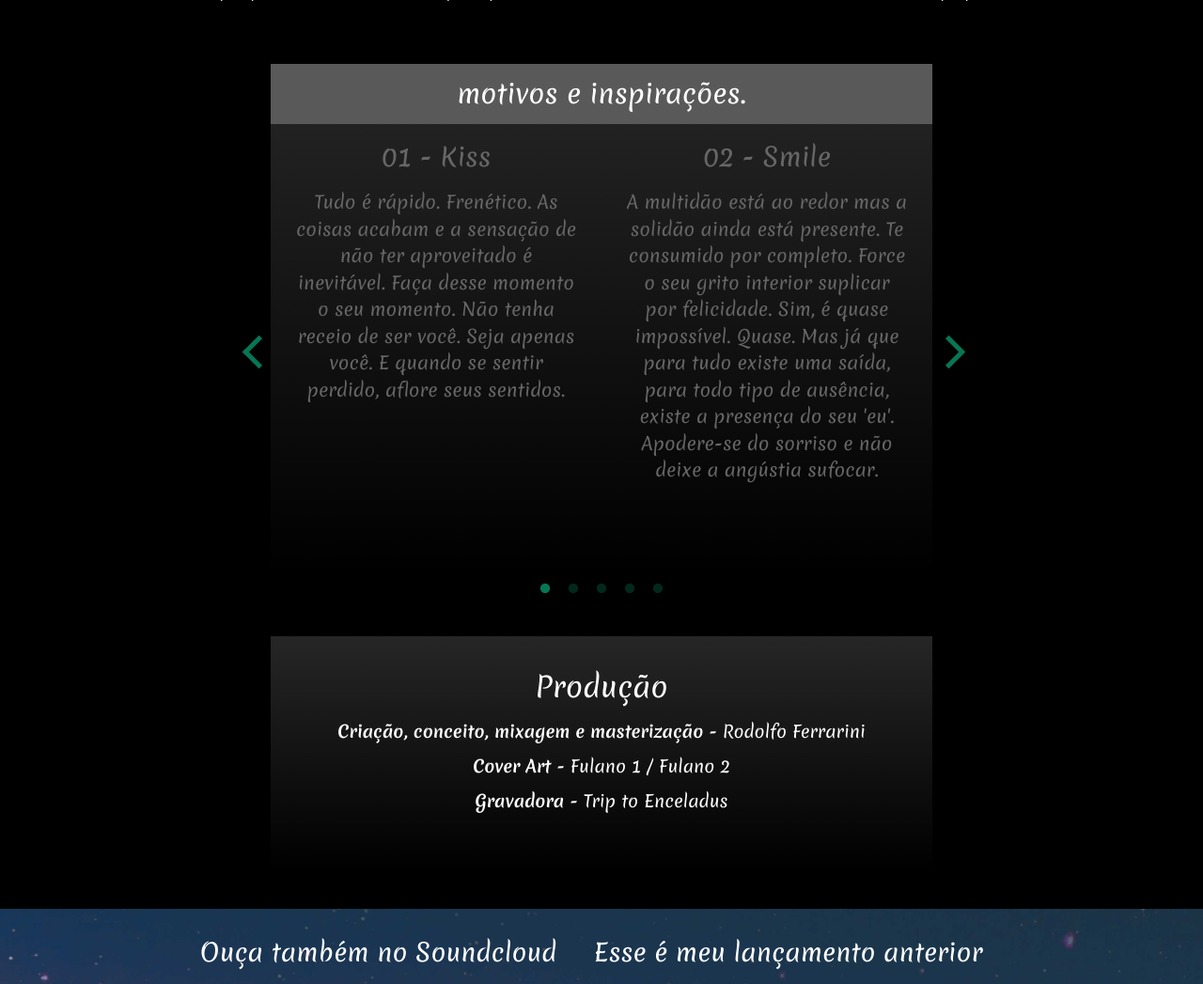
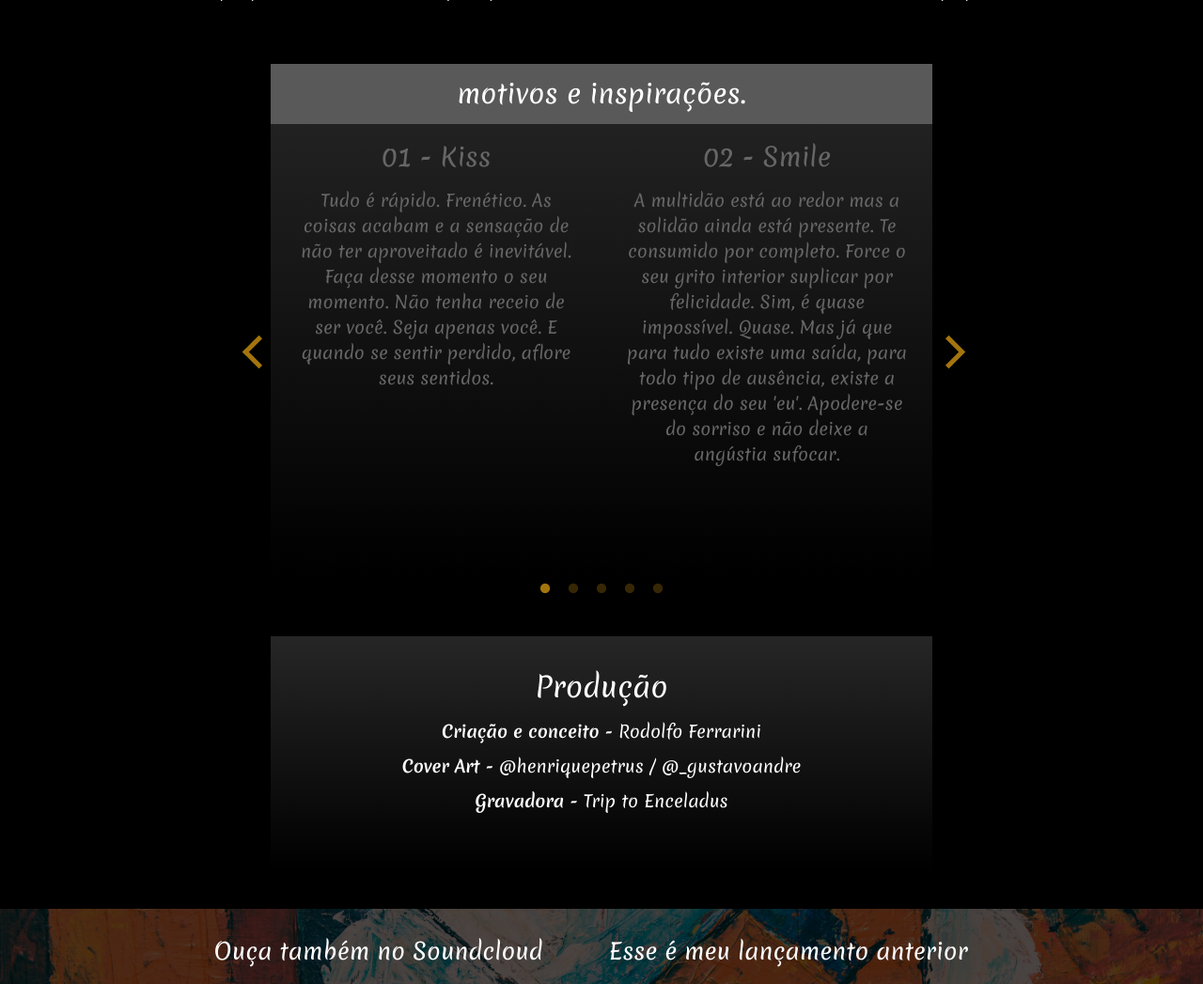
Before and after one commit to rodolfoduart3/mplanet, a PHP site: page / in a window 1280 px wide. Shown: the part 1790-2837 px from the top of the page at 94% size. Run offline with PHP 8.4, Linux system fonts and the light colour scheme; some libraries are stand-ins or nearby versions.

Commit message:
Visual Changes

```diff
--- a/blocks/musics.php
+++ b/blocks/musics.php
@@ -73,8 +73,15 @@
 <div class="container production-block">
   <h5 class="title" id="production_title">Produção</h5>
   <ul>
-    <li><b><span id="production_item1">Criação, conceito, mixagem e masterização</span></b> - <span id="production_item2">Rodolfo Ferrarini</span></li>
-    <li><b><span id="production_coverArt1">Cover Art</span></b> - <span id="production_coverArt2">Fulano 1 / Fulano 2</span></li>
+    <li><b><span id="production_item1">Criação e conceito</span></b> - <span id="production_item2">Rodolfo Ferrarini</span></li>
+    <li><b><span id="production_coverArt1">Cover Art</span></b> -
+      <a href="https://www.instagram.com/henriquepetrus/" target="_blank" rel="nofollow">
+        <span id="production_coverArt2_artist1">@henriquepetrus</span>
+      </a> /
+      <a href="https://www.instagram.com/_gustavoandre/" target="_blank" rel="nofollow">
+        <span id="production_coverArt2_artist2">@_gustavoandre</span>
+      </a>
+    </li>
     <li><b><span id="production_label1">Gravadora</span></b> - <span id="production_label2">Trip to Enceladus</span></li>
   </ul>
 </div>
--- a/css/sass/_album.scss
+++ b/css/sass/_album.scss
@@ -20,7 +20,7 @@ h3.title-section {
   h5 {
     font-family: $font3;
     color: $secondColor;
-    font-size: 26px;
+    font-size: 24px;
     margin-bottom: 25px;
   }
   &:hover {
@@ -83,7 +83,7 @@ h3.title-section {
           font-size: 25px;
         }
         & + p {
-          font-size: 19px;
+          font-size: 18px;
           padding: 0 15px 10px;
           @include mq('mobile') {
             padding: 10px 36px;
@@ -140,6 +140,10 @@ h3.title-section {
       }
     }
   }
+  a {
+    @include hoverColor($secondColor, $extraColor);
+    @include transition(all .3s ease-in-out);
+  }
   @include mq('mobile') {
     color: $secondColor;
     width: 90%;
--- a/css/sass/_elements.scss
+++ b/css/sass/_elements.scss
@@ -98,17 +98,26 @@ nav {
 #index-banner {
   height: 100%;
   margin-top: -56px;
+  &:before {
+    content: '';
+    width: 100%;
+    height: 100%;
+    position: absolute;
+    background-color: rgba(0,0,0,.7);
+  }
   .coverContainer {
     width: 100%;
     text-align: center;
     @include absolutecenter();
     img {
+      width: 45%;
+      @include box-shadow(0 0 25px $extraColor);
       @include transition(all .3s ease-in-out);
       &:hover {
-        @include transform(rotate(-5deg));
+        @include transform(scale(1.05));
       }
       @include mq('mobile'){
-        width: 80%;
+        width: 85%;
       }
     }
   }
@@ -141,6 +150,16 @@ nav {
     }
   }
   &.footer-parallax {
+    .parallax {
+      &:before {
+        content: '';
+        width: 100%;
+        height: 100%;
+        position: absolute;
+        background-color: rgba(0,0,0,.7);
+        z-index: 1;
+      }
+    }
     @include mq('mobile') {
       height: auto;
       .section {
--- a/css/sass/_variables.scss
+++ b/css/sass/_variables.scss
@@ -2,7 +2,7 @@
 
 $primaryColor: #000000;
 $secondColor: #ffffff;
-$extraColor: #099e71;
+$extraColor: #db9c12;
 
 $font1: 'Roboto', sans-serif;
 // $font2: 'Lato', sans-serif;
--- a/index.php
+++ b/index.php
@@ -17,8 +17,7 @@
     <div id="index-banner" class="parallax-container">
       <div class="section no-pad-bot">
         <div class="container coverContainer">
-          <?php // <img src="img/coverart-principal.jpg" alt="Cover Art - New Album"> ?>
-          <img src="https://via.placeholder.com/500x500" alt="Cover Art - New Album">
+          <img src="img/coverart-principal.png" alt="Cover Art - Smile">
         </div>
       </div>
       <div class="parallax">
--- a/language/translate.json
+++ b/language/translate.json
@@ -33,10 +33,11 @@
         "musics_track9_title" : "09 - Dark Side",
         "musics_track9_desc" : "Basicamente nada será básico. Não adianta complicar mais o que já é complicado por natureza. Questione. Busque. Não fuja das imperfeições. E no momento que a escuridão tomar conta, seja luz.",
         "production_title" : "Produção",
-        "production_item1" : "Criação, conceito, mixagem e masterização",
+        "production_item1" : "Criação e conceito",
         "production_item2" : "Rodolfo Ferrarini",
         "production_coverArt1" : "Cover Art",
-        "production_coverArt2" : "Fulano 1 / Fulano 2",
+        "production_coverArt2_artist1" : "@henriquepetrus",
+        "production_coverArt2_artist2" : "@_gustavoandre",
         "production_label1" : "Gravadora",
         "production_label2" : "Trip to Enceladus",
         "moreMusic_soundcloud_footer" : "Ouça também no Soundcloud",
@@ -90,10 +91,11 @@
         "musics_track9_title" : "09 - Dark Side",
         "musics_track9_desc" : "Basically nothing will be basic. There is no point in complicating what is already complicated by nature. Ask. Search. Don't run away from imperfections. And the moment the darkness takes over, be light.",
         "production_title" : "Production",
-        "production_item1" : "Creation, concept, mixing and mastering",
+        "production_item1" : "Creation and concept",
         "production_item2" : "Rodolfo Ferrarini",
         "production_coverArt1" : "Cover Art",
-        "production_coverArt2" : "Fulano 1 / Fulano 2",
+        "production_coverArt2_artist1" : "@henriquepetrus",
+        "production_coverArt2_artist2" : "@_gustavoandre",
         "production_label1" : "Record company",
         "production_label2" : "Trip to Enceladus",
         "moreMusic_soundcloud_footer" : "Also listen to Soundcloud",
@@ -147,10 +149,11 @@
         "musics_track9_title" : "09 - Dark Side",
         "musics_track9_desc" : "Básicamente nada será básico. No basta con complicar más lo que ya es complicado por naturaleza. Cuestión. Búsqueda. No huya de las imperfecciones. Y en el momento en que la oscuridad tome cuenta, sea luz.",
         "production_title" : "Producción",
-        "production_item1" : "Creación, concepto, mezcla y masterización",
+        "production_item1" : "Creación y concepto",
         "production_item2" : "Rodolfo Ferrarini",
         "production_coverArt1" : "Arte de la cubierta",
-        "production_coverArt2" : "Fulano 1 / Fulano 2",
+        "production_coverArt2_artist1" : "@henriquepetrus",
+        "production_coverArt2_artist2" : "@_gustavoandre",
         "production_label1" : "Discográfica",
         "production_label2" : "Trip to Enceladus",
         "moreMusic_soundcloud_footer" : "Escucha también en Soundcloud",
```
Also changed, not shown: css/style.css, img/OLDbkg-1.jpg (added), img/bkg-1.jpg, img/coverart-principal.jpg (deleted), img/coverart-principal.png (added).
